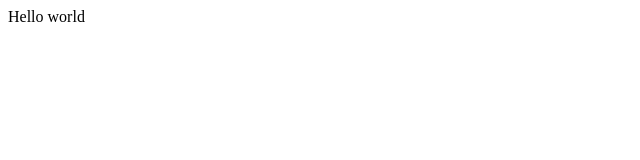
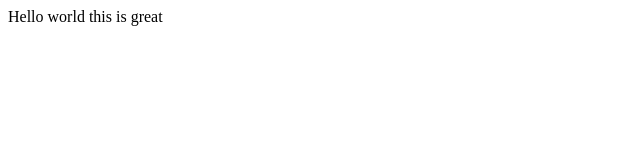
Before and after one commit to siddhartha-1212/test1, a plain HTML site: page index.html in a window 1280 px wide. Shown: the full height of the page, 0-640 px from the left. Drawn offline with Linux system fonts and the light colour scheme.

Commit message:
Update index.html

```diff
--- a/index.html
+++ b/index.html
@@ -4,6 +4,6 @@
 	</head>
 	<body>
 		<p>
-		Hello world
+		Hello world this is great
 	</body>
 </html>
```
